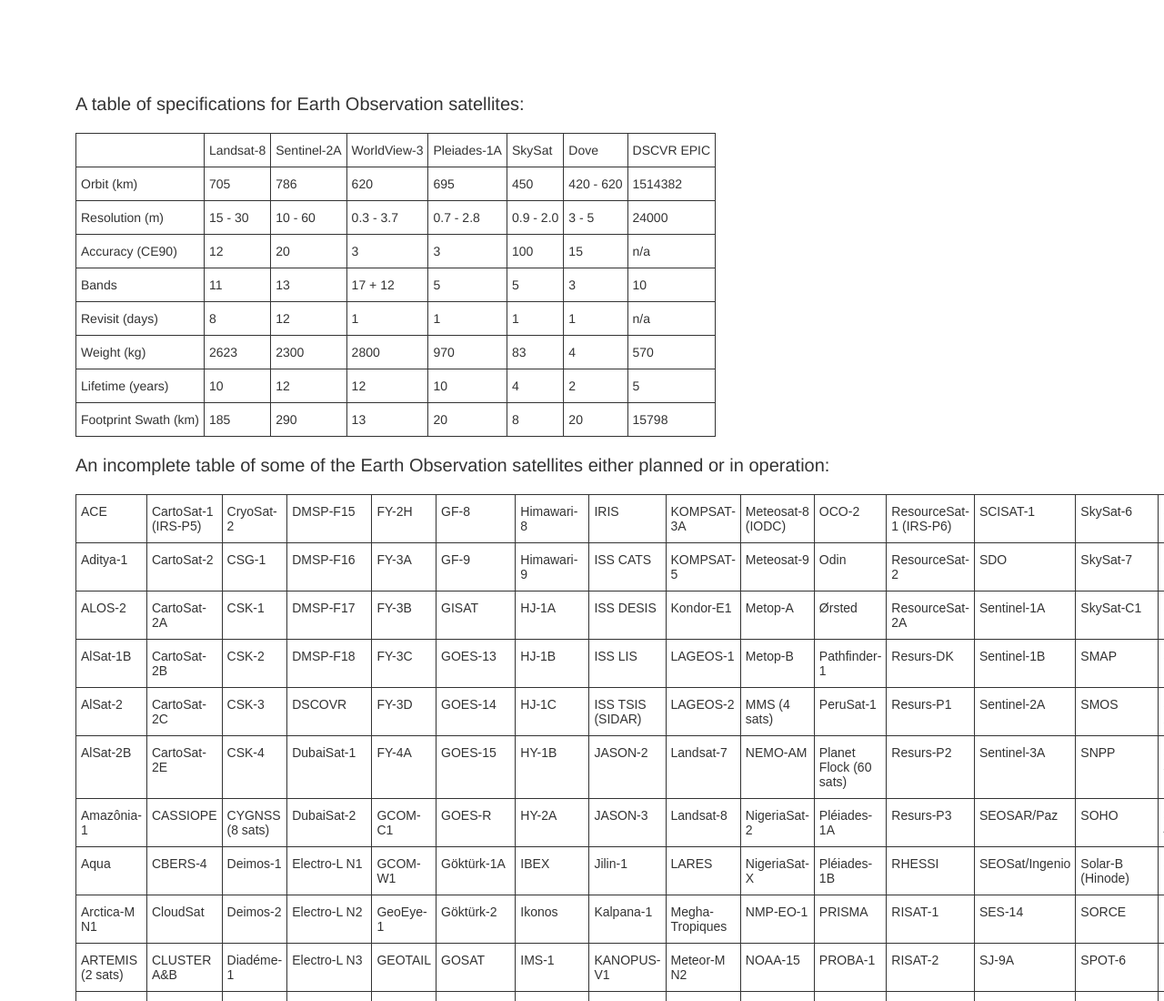
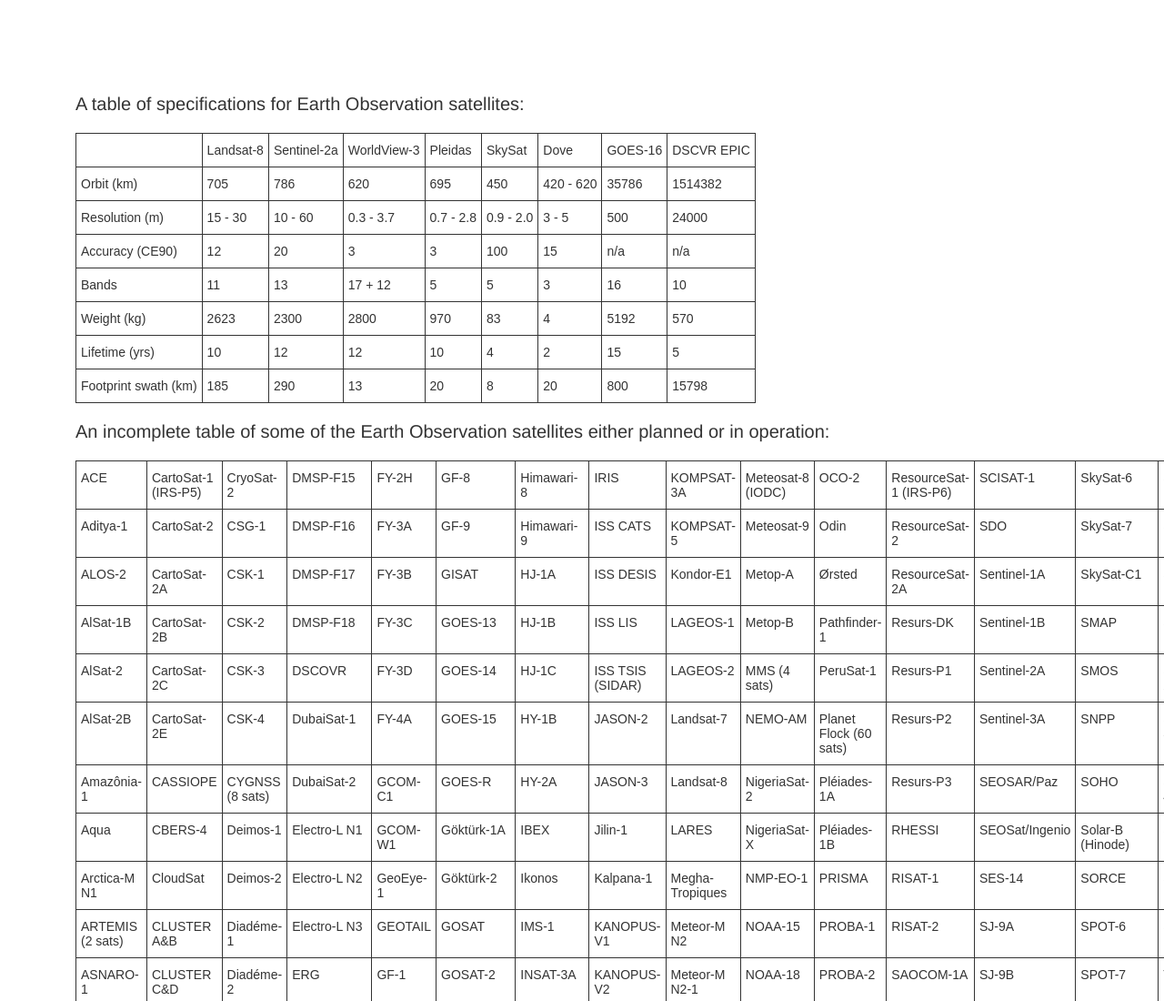
Before and after one commit to kevinbullock/kevinbullock.github.io, a plain HTML site: page index.html in a window 1280 px wide. Shown: the top 1100 px of the page at 91% size. Drawn offline with Linux system fonts and the light colour scheme.

Commit message:
Update index.html

```diff
--- a/index.html
+++ b/index.html
@@ -20,100 +20,98 @@
 
 <style type="text/css">
 .tg  {border-collapse:collapse;border-spacing:0;}
-.tg td{font-family:Helvetica, sans-serif;font-size:14px;padding:10px 5px;border-style:solid;border-width:1px;overflow:hidden;word-break:normal;}
-.tg th{font-family:Helvetica, sans-serif;font-size:14px;font-weight:normal;padding:10px 5px;border-style:solid;border-width:1px;overflow:hidden;word-break:normal;}
-.tg .tg-h2ec{font-size:14px;font-family:Helvetica, Geneva, sans-serif !important;;vertical-align:top}
+.tg td{font-family:Arial, sans-serif;font-size:14px;padding:10px 5px;border-style:solid;border-width:1px;overflow:hidden;word-break:normal;}
+.tg th{font-family:Arial, sans-serif;font-size:14px;font-weight:normal;padding:10px 5px;border-style:solid;border-width:1px;overflow:hidden;word-break:normal;}
+.tg .tg-yw4l{vertical-align:top}
 </style>
 <table class="tg">
   <tr>
-    <th class="tg-h2ec"></th>
-    <th class="tg-h2ec">Landsat-8</th>
-    <th class="tg-h2ec">Sentinel-2A</th>
-    <th class="tg-h2ec">WorldView-3</th>
-    <th class="tg-h2ec">Pleiades-1A</th>
-    <th class="tg-h2ec">SkySat</th>
-    <th class="tg-h2ec">Dove</th>
-    <th class="tg-h2ec">DSCVR EPIC</th>
+    <th class="tg-031e"></th>
+    <th class="tg-yw4l">Landsat-8</th>
+    <th class="tg-yw4l">Sentinel-2a</th>
+    <th class="tg-yw4l">WorldView-3</th>
+    <th class="tg-yw4l">Pleidas</th>
+    <th class="tg-yw4l">SkySat</th>
+    <th class="tg-yw4l">Dove</th>
+    <th class="tg-yw4l">GOES-16</th>
+    <th class="tg-yw4l">DSCVR EPIC</th>
   </tr>
   <tr>
-    <td class="tg-h2ec">Orbit (km)</td>
-    <td class="tg-h2ec">705</td>
-    <td class="tg-h2ec">786</td>
-    <td class="tg-h2ec">620</td>
-    <td class="tg-h2ec">695</td>
-    <td class="tg-h2ec">450</td>
-    <td class="tg-h2ec">420 - 620 </td>
-    <td class="tg-h2ec">1514382</td>
+    <td class="tg-yw4l">Orbit (km)</td>
+    <td class="tg-yw4l">705</td>
+    <td class="tg-yw4l">786</td>
+    <td class="tg-yw4l">620</td>
+    <td class="tg-yw4l">695</td>
+    <td class="tg-yw4l">450</td>
+    <td class="tg-yw4l">420 - 620</td>
+    <td class="tg-yw4l">35786</td>
+    <td class="tg-yw4l">1514382</td>
   </tr>
   <tr>
-    <td class="tg-h2ec">Resolution (m)</td>
-    <td class="tg-h2ec">15 - 30</td>
-    <td class="tg-h2ec">10 - 60 </td>
-    <td class="tg-h2ec">0.3 - 3.7</td>
-    <td class="tg-h2ec">0.7 - 2.8</td>
-    <td class="tg-h2ec">0.9 - 2.0</td>
-    <td class="tg-h2ec">3 - 5</td>
-    <td class="tg-h2ec">24000</td>
+    <td class="tg-yw4l">Resolution (m)</td>
+    <td class="tg-yw4l">15 - 30</td>
+    <td class="tg-yw4l">10 - 60</td>
+    <td class="tg-yw4l">0.3 - 3.7</td>
+    <td class="tg-yw4l">0.7 - 2.8</td>
+    <td class="tg-yw4l">0.9 - 2.0 </td>
+    <td class="tg-yw4l">3 - 5</td>
+    <td class="tg-yw4l">500</td>
+    <td class="tg-yw4l">24000</td>
   </tr>
   <tr>
-    <td class="tg-h2ec">Accuracy (CE90)</td>
-    <td class="tg-h2ec">12</td>
-    <td class="tg-h2ec">20</td>
-    <td class="tg-h2ec">3</td>
-    <td class="tg-h2ec">3</td>
-    <td class="tg-h2ec">100</td>
-    <td class="tg-h2ec">15</td>
-    <td class="tg-h2ec">n/a</td>
+    <td class="tg-yw4l">Accuracy (CE90)</td>
+    <td class="tg-yw4l">12</td>
+    <td class="tg-yw4l">20</td>
+    <td class="tg-yw4l">3</td>
+    <td class="tg-yw4l">3</td>
+    <td class="tg-yw4l">100</td>
+    <td class="tg-yw4l">15</td>
+    <td class="tg-yw4l">n/a</td>
+    <td class="tg-yw4l">n/a</td>
   </tr>
   <tr>
-    <td class="tg-h2ec">Bands</td>
-    <td class="tg-h2ec">11</td>
-    <td class="tg-h2ec">13</td>
-    <td class="tg-h2ec">17 + 12</td>
-    <td class="tg-h2ec">5</td>
-    <td class="tg-h2ec">5</td>
-    <td class="tg-h2ec">3</td>
-    <td class="tg-h2ec">10</td>
+    <td class="tg-yw4l">Bands</td>
+    <td class="tg-yw4l">11</td>
+    <td class="tg-yw4l">13</td>
+    <td class="tg-yw4l">17 + 12</td>
+    <td class="tg-yw4l">5</td>
+    <td class="tg-yw4l">5</td>
+    <td class="tg-yw4l">3</td>
+    <td class="tg-yw4l">16</td>
+    <td class="tg-yw4l">10 </td>
   </tr>
   <tr>
-    <td class="tg-h2ec">Revisit (days)</td>
-    <td class="tg-h2ec">8</td>
-    <td class="tg-h2ec">12</td>
-    <td class="tg-h2ec">1</td>
-    <td class="tg-h2ec">1</td>
-    <td class="tg-h2ec">1</td>
-    <td class="tg-h2ec">1</td>
-    <td class="tg-h2ec">n/a</td>
+    <td class="tg-yw4l">Weight (kg)</td>
+    <td class="tg-yw4l">2623</td>
+    <td class="tg-yw4l">2300</td>
+    <td class="tg-yw4l">2800</td>
+    <td class="tg-yw4l">970</td>
+    <td class="tg-yw4l">83</td>
+    <td class="tg-yw4l">4</td>
+    <td class="tg-yw4l">5192</td>
+    <td class="tg-yw4l">570</td>
   </tr>
   <tr>
-    <td class="tg-h2ec">Weight (kg)</td>
-    <td class="tg-h2ec">2623</td>
-    <td class="tg-h2ec">2300</td>
-    <td class="tg-h2ec">2800</td>
-    <td class="tg-h2ec">970</td>
-    <td class="tg-h2ec">83</td>
-    <td class="tg-h2ec">4</td>
-    <td class="tg-h2ec">570</td>
+    <td class="tg-yw4l">Lifetime (yrs)</td>
+    <td class="tg-yw4l">10</td>
+    <td class="tg-yw4l">12</td>
+    <td class="tg-yw4l">12</td>
+    <td class="tg-yw4l">10</td>
+    <td class="tg-yw4l">4</td>
+    <td class="tg-yw4l">2</td>
+    <td class="tg-yw4l">15</td>
+    <td class="tg-yw4l">5</td>
   </tr>
   <tr>
-    <td class="tg-h2ec">Lifetime (years)</td>
-    <td class="tg-h2ec">10</td>
-    <td class="tg-h2ec">12</td>
-    <td class="tg-h2ec">12</td>
-    <td class="tg-h2ec">10</td>
-    <td class="tg-h2ec">4</td>
-    <td class="tg-h2ec">2</td>
-    <td class="tg-h2ec">5</td>
-  </tr>
-  <tr>
-    <td class="tg-h2ec">Footprint Swath (km)</td>
-    <td class="tg-h2ec">185</td>
-    <td class="tg-h2ec">290</td>
-    <td class="tg-h2ec">13</td>
-    <td class="tg-h2ec">20</td>
-    <td class="tg-h2ec">8</td>
-    <td class="tg-h2ec">20</td>
-    <td class="tg-h2ec">15798</td>
+    <td class="tg-yw4l">Footprint swath (km)</td>
+    <td class="tg-yw4l">185</td>
+    <td class="tg-yw4l">290</td>
+    <td class="tg-yw4l">13</td>
+    <td class="tg-yw4l">20</td>
+    <td class="tg-yw4l">8</td>
+    <td class="tg-yw4l">20</td>
+    <td class="tg-yw4l">800</td>
+    <td class="tg-yw4l">15798</td>
   </tr>
 </table>
 
```
